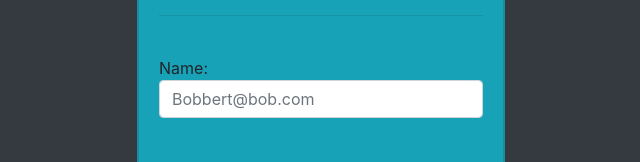
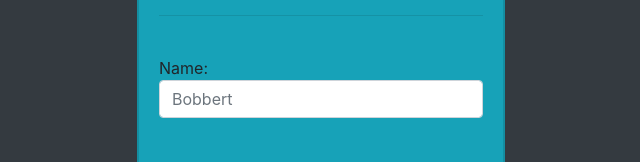
Before and after one commit to josephhighe/CriticalTry_Development, a React (Create React App) app in the folder criticaltryapp/: page /login in a window 1280 px wide. Shown: the part 189-351 px from the top of the page, without its empty margins (319-959 px from the left). Built offline with nearby package versions, Linux system fonts and the light colour scheme.

Commit message:
Changes input fields to be a seperate component

```diff
--- /dev/null
+++ b/criticaltryapp/src/components/InputComponent.js
@@ -0,0 +1,56 @@
+import React, { Component } from "react";
+import "../styles/InputComponent.css";
+
+class InputComponent extends Component {
+  onTextChange(event) {
+    this.props.onTextChangeCallback(event);
+  }
+
+  displayError() {}
+
+  hideError() {}
+
+  render() {
+    const id = this.props.id;
+    const labelId = "label-" + id;
+    const errorId = "error-" + id;
+
+    const inputClass = "form-control";
+    const formGroupClass = "form-group";
+    const type = this.props.type ? "text" : this.props.type;
+
+    const label = this.props.labelText;
+    const placeholder = this.props.placeholder;
+    const error = this.props.error;
+    const enableError = error && this.props.enableError;
+
+    return (
+      <div className={formGroupClass}>
+        {label ? (
+          <label id={labelId} className="compact" htmlFor={id}>
+            {label}:
+          </label>
+        ) : (
+          ""
+        )}
+
+        <input
+          type={type}
+          className={inputClass}
+          id={id}
+          placeholder={placeholder}
+          onChange={this.onTextChange.bind(this)}
+        />
+
+        {enableError ? (
+          <div id={errorId} className="error-msg">
+            {error}
+          </div>
+        ) : (
+          ""
+        )}
+      </div>
+    );
+  }
+}
+export default InputComponent;
--- a/criticaltryapp/src/components/LoginComponent.js
+++ b/criticaltryapp/src/components/LoginComponent.js
@@ -4,6 +4,11 @@ import { connect } from "react-redux";
 import { LoginAction } from "../state/actions/LoginAction";
 import RoutingUtil from "../utils/RoutingUtil";
 import "../styles/LoginComponent.css";
+import InputComponent from "./InputComponent";
+
+export const usernameId = "username";
+export const passwordId = "password";
+export const loginBtnId = "login-btn";
 
 class LoginComponent extends Component {
   state = {
@@ -55,34 +60,30 @@ class LoginComponent extends Component {
             <hr />
             <br />
 
-            <div className={formGroupClass}>
-              <label className="compact">Name:</label>
-              <input
-                type="text"
-                className={inputClass}
-                id="usr"
-                placeholder="Bobbert@bob.com"
-                onChange={this.onUsernameChange.bind(this)}
-              />
-            </div>
+            <InputComponent
+              id={usernameId}
+              type="text"
+              labelText="Name"
+              placeholder="Bobbert"
+              error="Invalid Username"
+              onTextChangeCallback={this.onUsernameChange.bind(this)}
+            />
 
             <br />
 
-            <div className={formGroupClass}>
-              <label className="compact">Password:</label>
-              <input
-                type="password"
-                className={inputClass}
-                id="pwd"
-                placeholder="Bobbert123"
-                onChange={this.onPasswordChange.bind(this)}
-              />
-            </div>
+            <InputComponent
+              id={passwordId}
+              type="password"
+              labelText="Password"
+              placeholder="Bobbert123"
+              error="Invalid password"
+              onTextChangeCallback={this.onPasswordChange.bind(this)}
+            />
 
             <br />
 
             <button
-              id="login-btn"
+              id={loginBtnId}
               type="button"
               className="btn btn-primary"
               onClick={this.login.bind(this)}
--- a/criticaltryapp/src/index.js
+++ b/criticaltryapp/src/index.js
@@ -1,5 +1,5 @@
 import "./index.css";
-import App from "./App";
+import App from "./pages/App";
 import StoreFactory, { history } from "./state/StoreFactory";
 
 //std react
--- /dev/null
+++ b/criticaltryapp/src/styles/InputComponent.css
@@ -0,0 +1,3 @@
+.error-msg {
+  color: rgba(216, 25, 63, 0.829);
+}
```
Also changed, not shown: criticaltryapp/src/pages/App.js (renamed from criticaltryapp/src/App.js, +5 -5 lines), criticaltryapp/src/styles/App.css (renamed from criticaltryapp/src/App.css).
